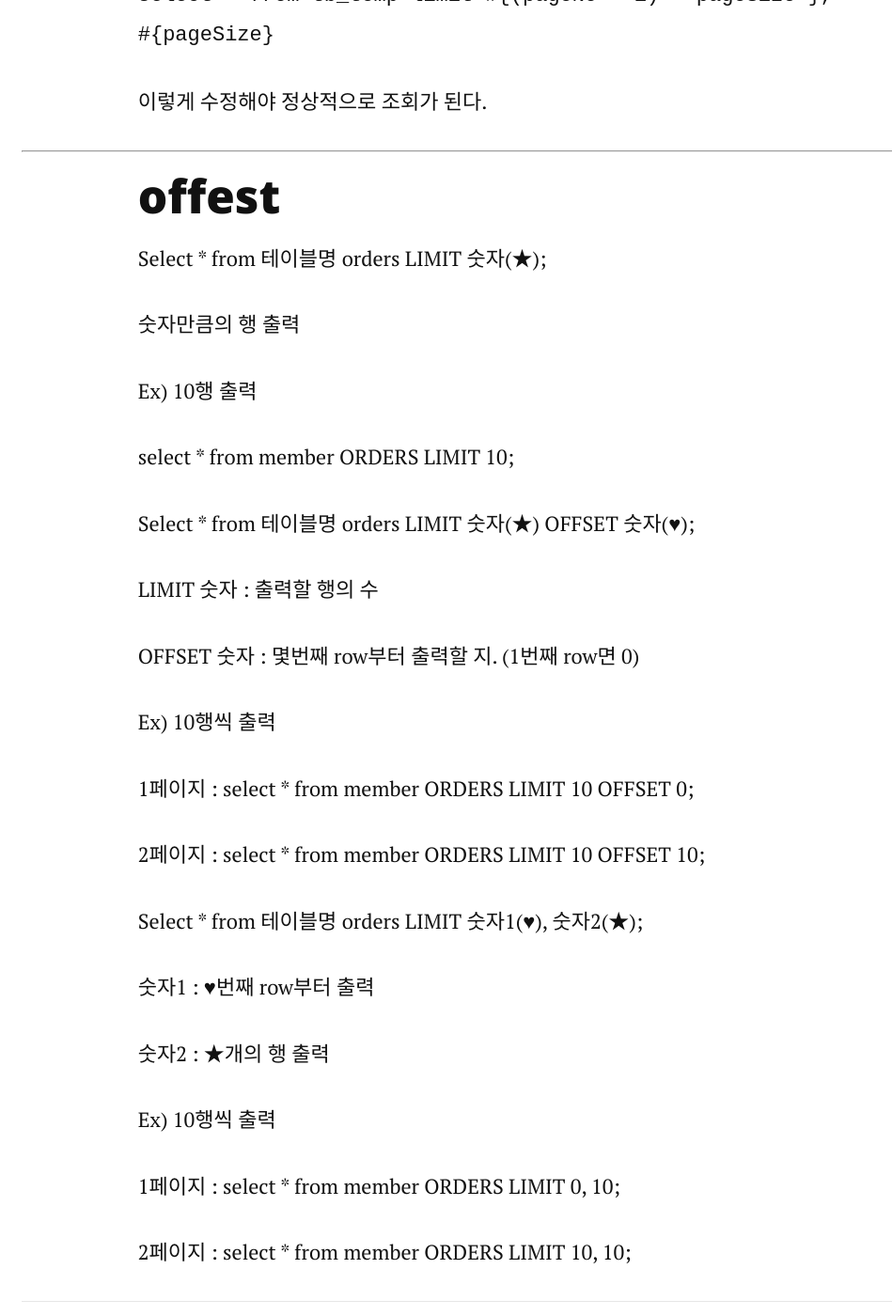
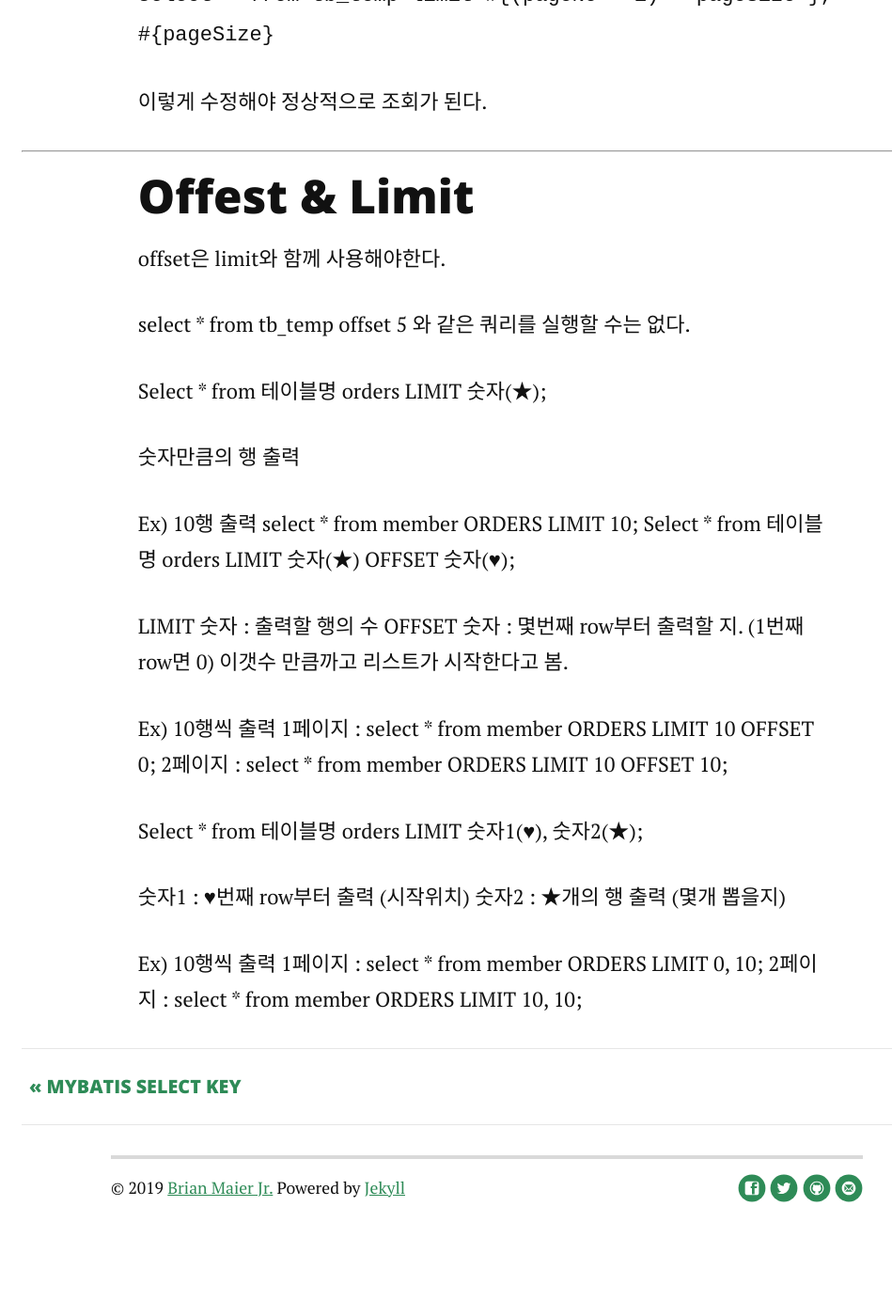
Before and after one commit to sodapapa/sodapapa.github.io_backup, a Jekyll site: the page built from _posts/2019-10-23-mysql-paging.md, in a window 1280 px wide and 1400 px high, scrolled down 1451 px. Shown: the whole window at 94% size, without its empty margins (122-1071 px from the left). Built offline with Jekyll 4.4.1, drawn with Linux system fonts in a browser that asks for light colours; nearby versions of some CDN libraries; after the commit the page ends 2771 px from its top, so only the background shows below that; some of the changed text lies outside the part shown.

```diff
--- a/_posts/2019-10-23-mysql-paging.md
+++ b/_posts/2019-10-23-mysql-paging.md
@@ -1,6 +1,6 @@
 ---
 layout: post
-title: mysql limit paging
+title: mysql Limit ,Offset
 ---
 
 ## Limit
@@ -31,40 +31,32 @@
 
 *****
 
-## offest
+## Offest & Limit
+offset은 limit와 함께 사용해야한다.
+
+select * from tb_temp offset 5 와 같은 쿼리를 실행할 수는 없다.
 
 Select  * from 테이블명 orders LIMIT 숫자(★);
 
 숫자만큼의 행 출력
 
 Ex) 10행 출력
-
 select * from member ORDERS LIMIT 10;
-
-
-
 Select * from 테이블명 orders LIMIT 숫자(★) OFFSET 숫자(♥);
 
 LIMIT 숫자 : 출력할 행의 수
+OFFSET 숫자 : 몇번째 row부터 출력할 지. (1번째 row면 0) 이갯수 만큼까고 리스트가 시작한다고 봄.
 
-OFFSET 숫자 : 몇번째 row부터 출력할 지. (1번째 row면 0)
 
 Ex) 10행씩 출력
-
 1페이지 : select * from member ORDERS LIMIT 10 OFFSET 0;
-
 2페이지 : select * from member ORDERS LIMIT 10 OFFSET 10;
-
-
 
 Select * from 테이블명 orders LIMIT 숫자1(♥), 숫자2(★);
 
-숫자1 : ♥번째 row부터 출력
-
-숫자2 : ★개의 행 출력
+숫자1 : ♥번째 row부터 출력 (시작위치)
+숫자2 : ★개의 행 출력 (몇개 뽑을지)
 
 Ex) 10행씩 출력
-
 1페이지 : select * from member ORDERS LIMIT 0, 10;
-
 2페이지 : select * from member ORDERS LIMIT 10, 10;
```
Also changed, not shown: _drafts/2019-10-10-myBatis-parameters.md (+1 -1 lines), _posts/2019-10-23-Select-key.md (renamed from _drafts/2019-10-23-Select-key.md, +7 -7 lines).
